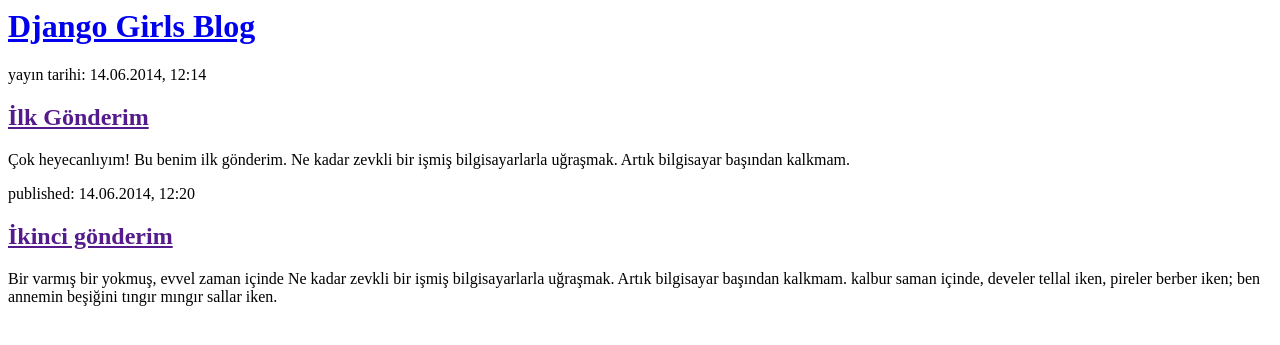
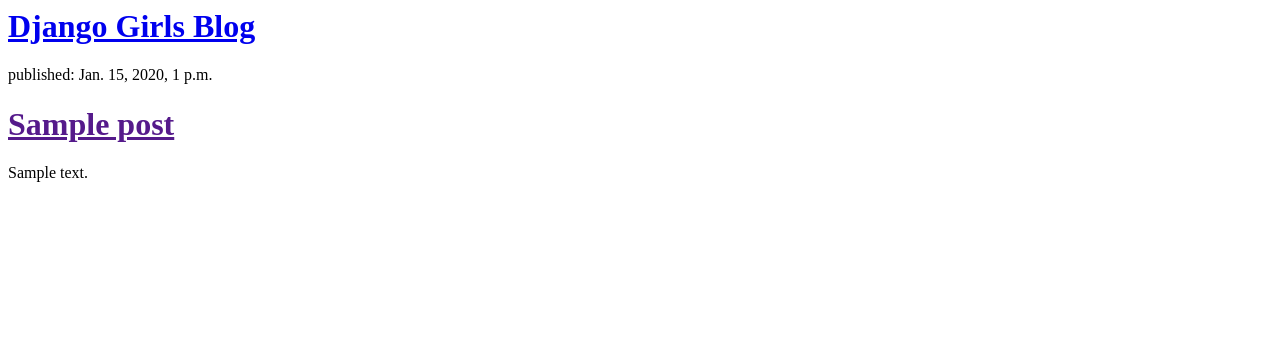
Before and after one commit to AydoganDilek/Djangogirls, a Django app: page / in a window 1280 px wide. Shown: the top 345 px of the page. Run offline with Django 3.2, Linux system fonts and the light colour scheme; tables that the repository leaves empty hold one stand-in row (values such as "Sample post").

Commit message:
template modfy

```diff
--- a/blog/templates/blog/post_list.html
+++ b/blog/templates/blog/post_list.html
@@ -8,16 +8,12 @@
         <div>
             <h1><a href="/">Django Girls Blog</a></h1>
         </div>
-        <div>
-            <p>yayın tarihi: 14.06.2014, 12:14</p>
-            <h2><a href="">İlk Gönderim</a></h2>
-            <p>Çok heyecanlıyım! Bu benim ilk gönderim. Ne kadar zevkli bir işmiş bilgisayarlarla uğraşmak. Artık bilgisayar başından kalkmam. </p>
-        </div>
-
-        <div>
-            <p>published: 14.06.2014, 12:20</p>
-            <h2><a href="">İkinci gönderim</a></h2>
-            <p>Bir varmış bir yokmuş, evvel zaman içinde Ne kadar zevkli bir işmiş bilgisayarlarla uğraşmak. Artık bilgisayar başından kalkmam. kalbur saman içinde, develer tellal iken, pireler berber iken; ben annemin beşiğini tıngır mıngır sallar iken.</p>
-        </div>
+      {% for post in posts %}
+    <div>
+        <p>published: {{ post.published_date }}</p>
+        <h1><a href="">{{ post.title }}</a></h1>
+        <p>{{ post.text|linebreaksbr }}</p>
+    </div>
+{% endfor %}
     </body>
 </html>
--- a/blog/views.py
+++ b/blog/views.py
@@ -1,6 +1,7 @@
 from django.shortcuts import render
-
+from blog.models import Post
 # Create your views here.
 
 def post_list(request):
-    return render(request, 'blog/post_list.html', {})
+	posts = Post.objects.all()
+	return render(request, 'blog/post_list.html', {"posts": posts})
```
